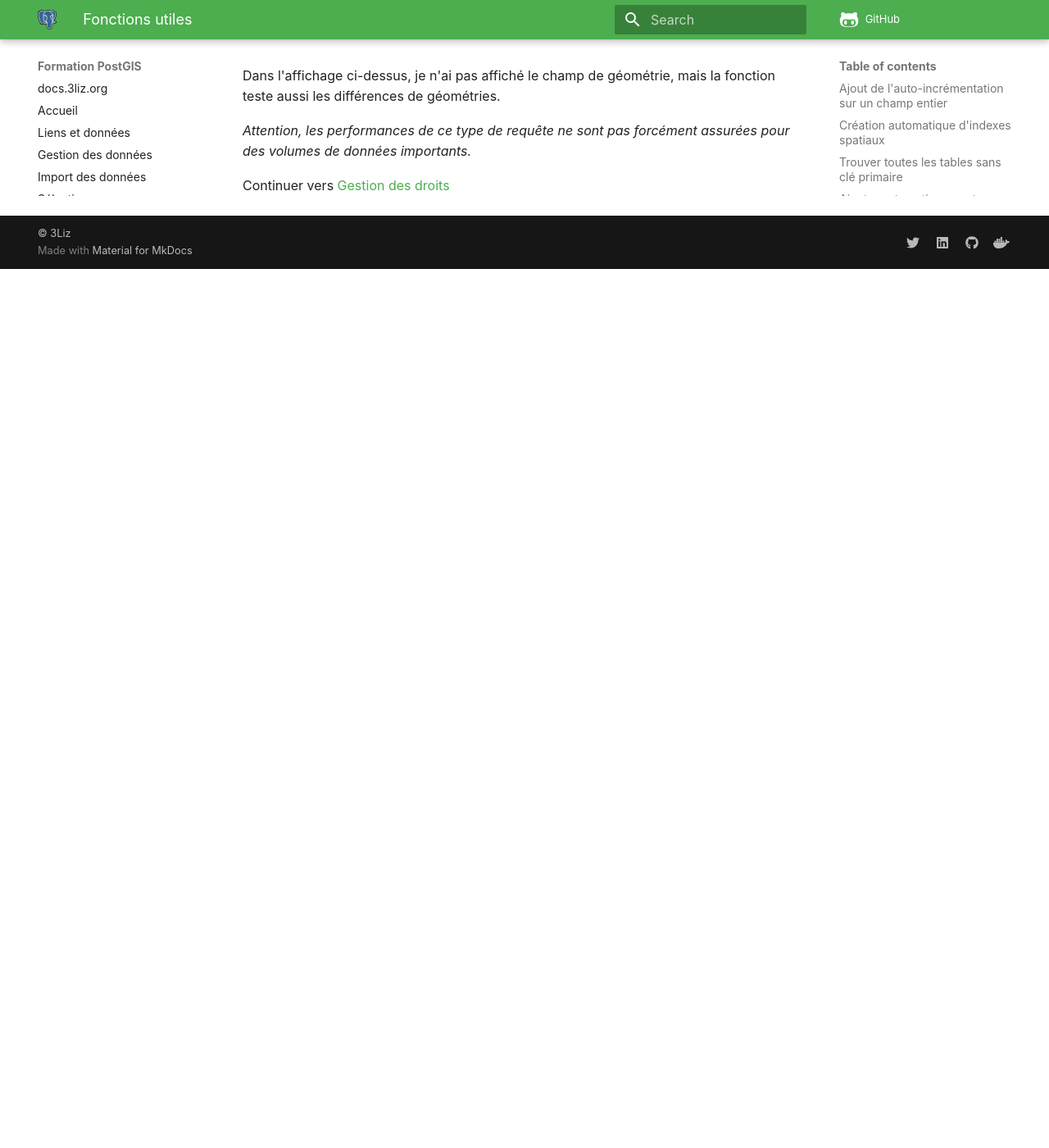
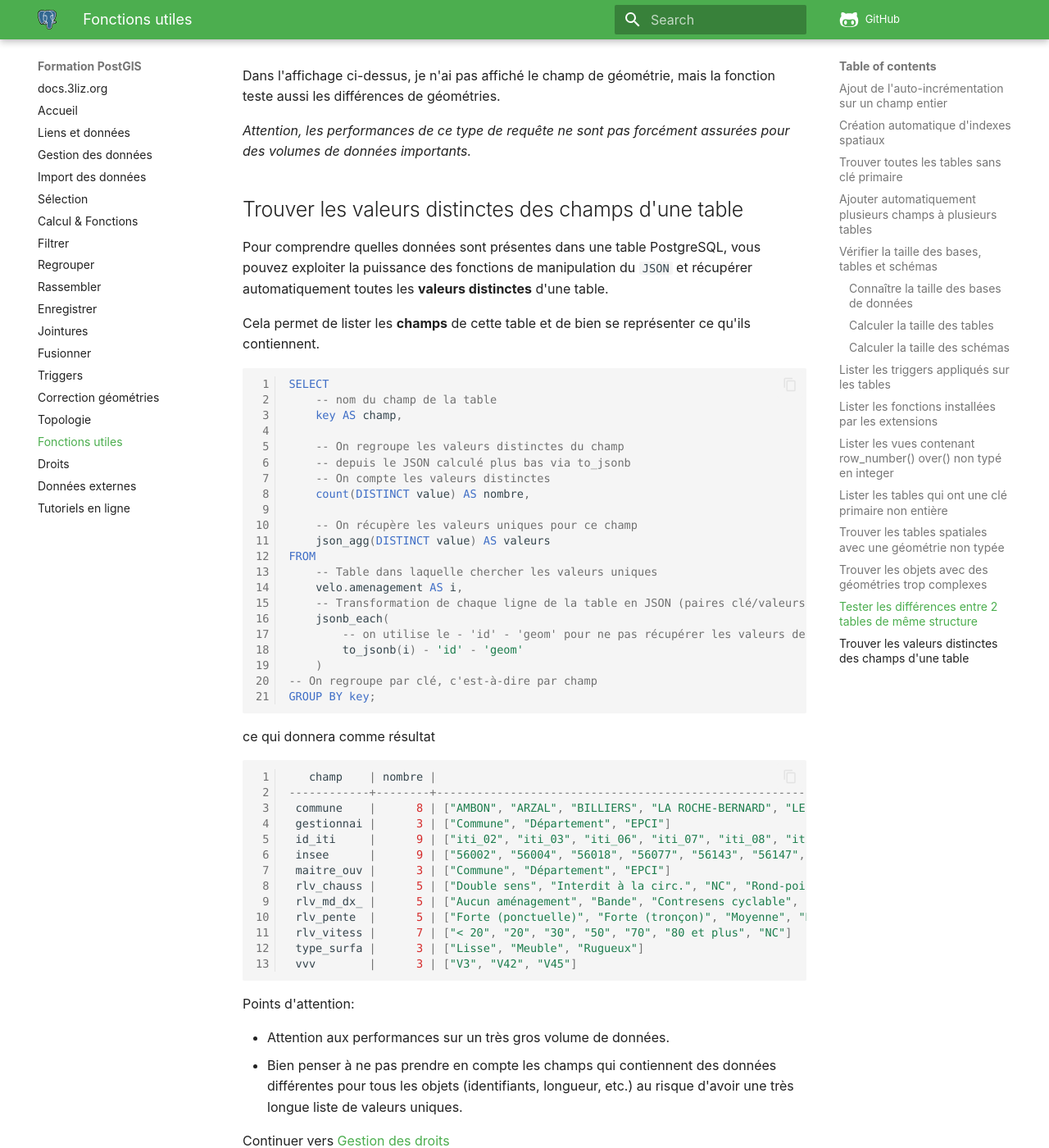
Before and after one commit to 3liz/formation-postgis, an MkDocs documentation site: the page built from docs/utils.md, in a window 1280 px wide and 1400 px high, scrolled down 13576 px. Shown: the whole window at 82% size. Built offline with MkDocs 1.6.1 and Material for MkDocs 9.7.7, drawn with Linux system fonts in a browser that asks for light colours; nearby versions of some CDN libraries; comment, search, counter and statistics services are not loaded; before the commit the page ends 13904 px from its top, so only the background shows below that.

Commit message:
Utils - Trouver les valeurs distinctes des champs d'une table

````diff
--- a/docs/utils.md
+++ b/docs/utils.md
@@ -592,5 +592,62 @@ Dans l'affichage ci-dessus, je n'ai pas affiché le champ de géométrie, mais l
 *Attention, les performances de ce type de requête ne sont pas forcément assurées pour des volumes de données importants.*
 
 
+## Trouver les valeurs distinctes des champs d'une table
+
+Pour comprendre quelles données sont présentes dans une table PostgreSQL,
+vous pouvez exploiter la puissance des fonctions de manipulation du `JSON`
+et récupérer automatiquement toutes les **valeurs distinctes** d'une table.
+
+Cela permet de lister les **champs** de cette table et de bien se représenter
+ce qu'ils contiennent.
+
+```sql
+SELECT
+    -- nom du champ de la table
+    key AS champ,
+
+    -- On regroupe les valeurs distinctes du champ
+    -- depuis le JSON calculé plus bas via to_jsonb
+    -- On compte les valeurs distinctes
+    count(DISTINCT value) AS nombre,
+
+    -- On récupère les valeurs uniques pour ce champ
+    json_agg(DISTINCT value) AS valeurs
+FROM
+    -- Table dans laquelle chercher les valeurs uniques
+    velo.amenagement AS i,
+    -- Transformation de chaque ligne de la table en JSON (paires clé/valeurs)
+    jsonb_each(
+        -- on utilise le - 'id' - 'geom' pour ne pas récupérer les valeurs de ces champs
+        to_jsonb(i) - 'id' - 'geom'
+    )
+-- On regroupe par clé, c'est-à-dire par champ
+GROUP BY key;
+```
+
+ce qui donnera comme résultat
+
+```sql
+   champ    | nombre |                                                         valeurs
+------------+--------+--------------------------------------------------------------------------------------------------------
+ commune    |      8 | ["AMBON", "ARZAL", "BILLIERS", "LA ROCHE-BERNARD", "LE GUERNO", "MUZILLAC", "NIVILLAC", "SAINT-DOLAY"]
+ gestionnai |      3 | ["Commune", "Département", "EPCI"]
+ id_iti     |      9 | ["iti_02", "iti_03", "iti_06", "iti_07", "iti_08", "iti_09", "iti_13", "iti_15", "iti_18"]
+ insee      |      9 | ["56002", "56004", "56018", "56077", "56143", "56147", "56149", "56195", "56212"]
+ maitre_ouv |      3 | ["Commune", "Département", "EPCI"]
+ rlv_chauss |      5 | ["Double sens", "Interdit à la circ.", "NC", "Rond-point", "Sens unique"]
+ rlv_md_dx_ |      5 | ["Aucun aménagement", "Bande", "Contresens cyclable", "Voie uniquement piétonne", "Voie verte"]
+ rlv_pente  |      5 | ["Forte (ponctuelle)", "Forte (tronçon)", "Moyenne", "NC", "Nulle ou faible"]
+ rlv_vitess |      7 | ["< 20", "20", "30", "50", "70", "80 et plus", "NC"]
+ type_surfa |      3 | ["Lisse", "Meuble", "Rugueux"]
+ vvv        |      3 | ["V3", "V42", "V45"]
+```
+
+Points d'attention:
+
+* Attention aux performances sur un très gros volume de données.
+* Bien penser à ne pas prendre en compte les champs qui contiennent
+  des données différentes pour tous les objets (identifiants, longueur, etc.)
+  au risque d'avoir une très longue liste de valeurs uniques.
 
 Continuer vers [Gestion des droits](./grant.md)
````
